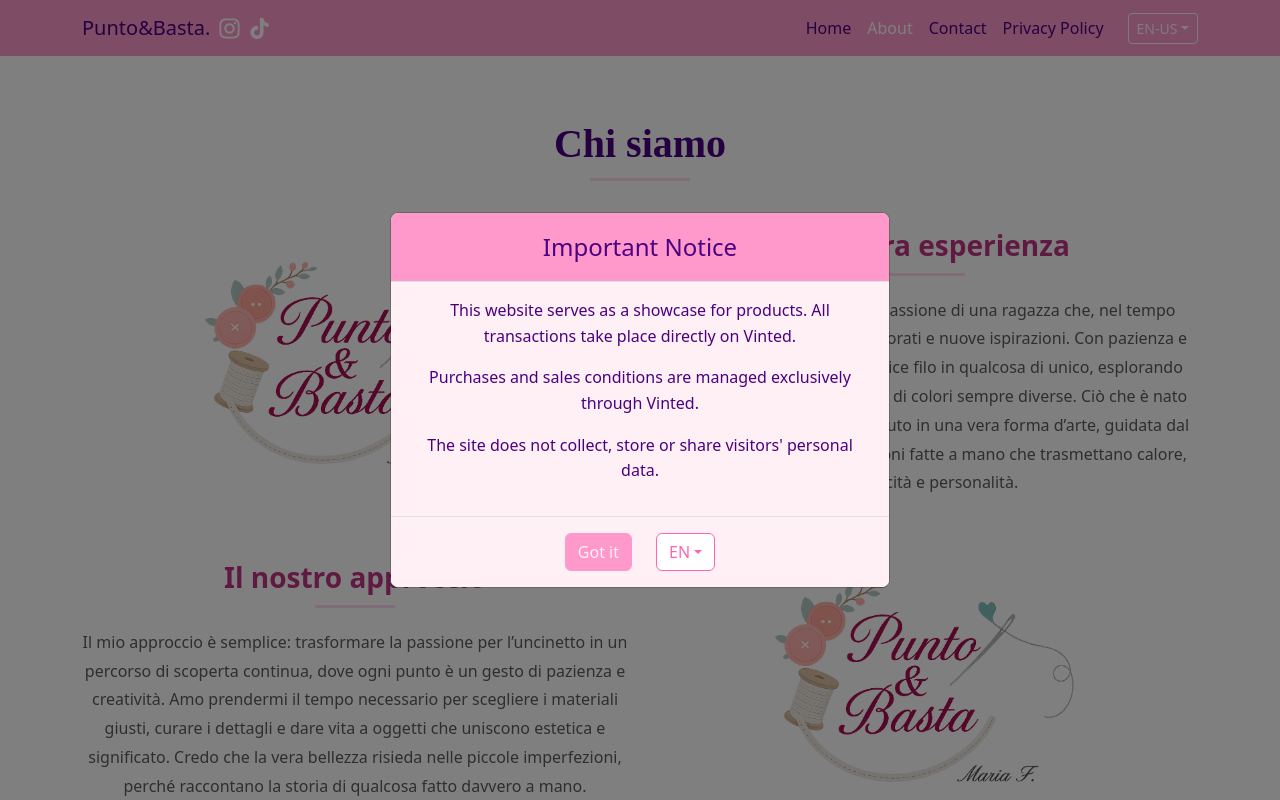
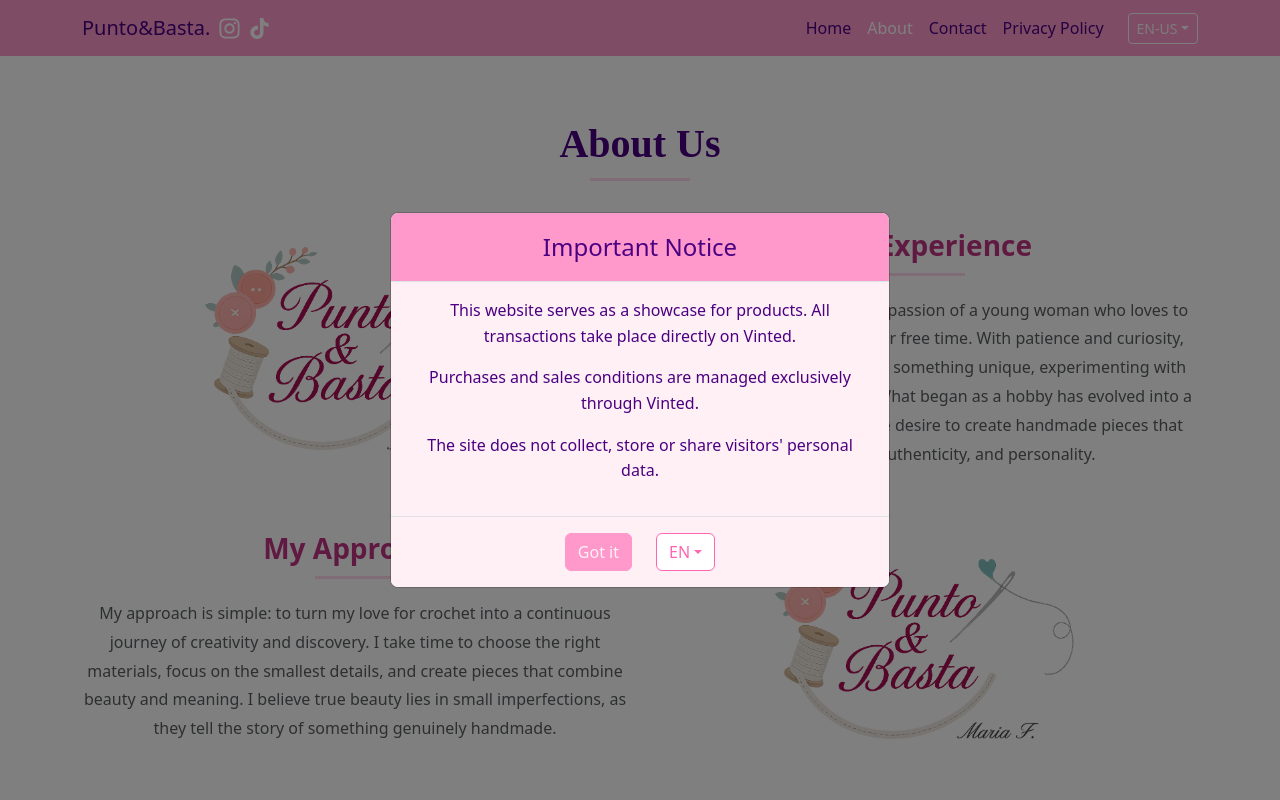
Before and after one commit to kevin96bit/Punto-Basta., a React (Create React App) app: page /chi-siamo in a window 1280 px wide. Shown: the top 800 px of the page. Built offline with nearby package versions, Linux system fonts and the light colour scheme.

Commit message:
aggiunto traduzioni about me

```diff
--- a/src/i18n.js
+++ b/src/i18n.js
@@ -4,7 +4,7 @@ import LanguageDetector from "i18next-browser-languagedetector";
 
 // Traduzioni
 const resources = {
-  // ITALIANO
+  // 🇮🇹 ITALIANO
   it: {
     translation: {
       navbar: {
@@ -23,6 +23,18 @@ const resources = {
         p3: "Il sito non raccoglie, memorizza né condivide dati personali dei visitatori.",
         button: "Ho capito",
       },
+      about: {
+        title: "Chi siamo",
+        metaDescription:
+          "Scopri la storia, la passione e i valori dietro il marchio Punto&Basta. Creazioni artigianali uniche e realizzate con amore.",
+        experienceTitle: "La nostra esperienza",
+        experienceText:
+          "Dietro ogni creazione c’è la passione di una ragazza che, nel tempo libero, ama perdersi tra fili colorati e nuove ispirazioni. Con pazienza e curiosità, trasforma un semplice filo in qualcosa di unico, esplorando forme, texture e combinazioni di colori sempre diverse. Ciò che è nato come un passatempo si è evoluto in una vera forma d’arte, guidata dal desiderio di dare vita a creazioni fatte a mano che trasmettano calore, autenticità e personalità.",
+        approachTitle: "Il mio approccio",
+        approachText:
+          "Il mio approccio è semplice: trasformare la passione per l’uncinetto in un percorso di scoperta continua, dove ogni punto è un gesto di pazienza e creatività. Amo prendermi il tempo necessario per scegliere i materiali giusti, curare i dettagli e dare vita a oggetti che uniscono estetica e significato. Credo che la vera bellezza risieda nelle piccole imperfezioni, perché raccontano la storia di qualcosa fatto davvero a mano.",
+        backHome: "Torna alla home",
+      },
       contact: {
         title: "Contattaci",
         subtitle: "Hai domande? Compila il modulo qui sotto.",
@@ -40,11 +52,11 @@ const resources = {
         captchaInfo:
           "Inserisci questo numero per confermare che non sei un robot.",
         invalidCaptcha: "Captcha non corretto",
-        //
         backHome: "Torna alla Home",
-        acceptConsent: "Ho letto e accetto", // testo vicino alla checkbox
-        acceptPrivacyLink: "Privacy Policy", // link a parte
-        errorAcceptConsent: "Per inviare il messaggio, è necessario confermare di aver letto e accettato la Privacy Policy",
+        acceptConsent: "Ho letto e accetto",
+        acceptPrivacyLink: "Privacy Policy",
+        errorAcceptConsent:
+          "Per inviare il messaggio, è necessario confermare di aver letto e accettato la Privacy Policy",
       },
       privacy: {
         title: "Privacy Policy",
@@ -121,7 +133,8 @@ const resources = {
       },
     },
   },
-  // INGLESE
+
+  // 🇬🇧 ENGLISH
   en: {
     translation: {
       navbar: {
@@ -139,6 +152,18 @@ const resources = {
         p3: "The site does not collect, store or share visitors' personal data.",
         button: "Got it",
       },
+      about: {
+        title: "About Us",
+        metaDescription:
+          "Discover the story, passion, and values behind Punto&Basta. Handmade creations crafted with care and love.",
+        experienceTitle: "Our Experience",
+        experienceText:
+          "Behind every creation lies the passion of a young woman who loves to explore colors and ideas in her free time. With patience and curiosity, she turns a simple thread into something unique, experimenting with shapes, textures, and colors. What began as a hobby has evolved into a true form of art, driven by the desire to create handmade pieces that convey warmth, authenticity, and personality.",
+        approachTitle: "My Approach",
+        approachText:
+          "My approach is simple: to turn my love for crochet into a continuous journey of creativity and discovery. I take time to choose the right materials, focus on the smallest details, and create pieces that combine beauty and meaning. I believe true beauty lies in small imperfections, as they tell the story of something genuinely handmade.",
+        backHome: "Back to Home",
+      },
       contact: {
         title: "Contact Us",
         subtitle: "Have questions? Fill out the form below.",
@@ -155,11 +180,11 @@ const resources = {
         captchaPlaceholder: "Enter number here",
         captchaInfo: "Enter this number to confirm you are not a bot.",
         invalidCaptcha: "Invalid captcha",
-        //
         backHome: "Back to Home",
         acceptConsent: "I have read and accept",
         acceptPrivacyLink: "Privacy Policy",
-        errorAcceptConsent: "To send the message, you must confirm that you have read and accepted the Privacy Policy",
+        errorAcceptConsent:
+          "To send the message, you must confirm that you have read and accepted the Privacy Policy",
       },
       privacy: {
         title: "Privacy Policy",
@@ -218,7 +243,8 @@ const resources = {
         notFoundTitle: "Product not found",
         notFoundText: "The product you are looking for does not exist.",
         goBack: "Go back",
-        seoNote: "Buy directly on Vinted through our showcase site.",
+        seoNote:
+          "Buy directly on Vinted through our showcase site.",
         image: "image",
         buyVinted: "Buy on Vinted",
         continueBrowsing: "Continue browsing",
@@ -235,7 +261,8 @@ const resources = {
       },
     },
   },
-  // FRANCESE
+
+  // 🇫🇷 FRANÇAIS
   fr: {
     translation: {
       navbar: {
@@ -254,6 +281,18 @@ const resources = {
         p3: "Le site ne collecte, ne stocke ni ne partage les données personnelles des visiteurs.",
         button: "Compris",
       },
+      about: {
+        title: "À propos",
+        metaDescription:
+          "Découvrez l’histoire, la passion et les valeurs derrière Punto&Basta. Des créations artisanales faites avec amour et soin.",
+        experienceTitle: "Notre expérience",
+        experienceText:
+          "Derrière chaque création se cache la passion d’une jeune femme qui aime explorer les fils et les couleurs pendant son temps libre. Avec patience et curiosité, elle transforme un simple fil en quelque chose d’unique, en explorant différentes formes, textures et combinaisons. Ce qui a commencé comme un passe-temps est devenu une véritable forme d’art, guidée par le désir de créer des pièces faites à la main qui transmettent chaleur, authenticité et personnalité.",
+        approachTitle: "Mon approche",
+        approachText:
+          "Mon approche est simple : transformer ma passion pour le crochet en un parcours de découverte et de créativité. Je prends le temps de choisir les bons matériaux, de soigner chaque détail et de créer des objets qui allient esthétique et sens. Je crois que la véritable beauté réside dans les petites imperfections, car elles racontent l’histoire d’un travail véritablement artisanal.",
+        backHome: "Retour à l’accueil",
+      },
       contact: {
         title: "Contactez-nous",
         subtitle: "Des questions ? Remplissez le formulaire ci-dessous.",
@@ -271,11 +310,11 @@ const resources = {
         captchaInfo:
           "Entrez ce numéro pour confirmer que vous n'êtes pas un robot.",
         invalidCaptcha: "Captcha invalide",
-        //
         backHome: "Retour à l'accueil",
         acceptConsent: "J'ai lu et j'accepte",
         acceptPrivacyLink: "Politique de confidentialité",
-        errorAcceptConsent: "Pour envoyer le message, vous devez confirmer que vous avez lu et accepté la Politique de confidentialité"
+        errorAcceptConsent:
+          "Pour envoyer le message, vous devez confirmer que vous avez lu et accepté la Politique de confidentialité",
       },
       privacy: {
         title: "Politique de confidentialité",
@@ -317,15 +356,18 @@ const resources = {
           },
           legalBasis: {
             title: "7. Base légale",
-            text: "Le traitement des données repose sur le consentement explicite de l'utilisateur, donné via la case à cocher dans le formulaire de contact.",
+            text:
+              "Le traitement des données repose sur le consentement explicite de l'utilisateur, donné via la case à cocher dans le formulaire de contact.",
           },
           cookies: {
             title: "8. Cookies",
-            text: "Ce site n'utilise pas de cookies de profilage ni d'outils de suivi. Les cookies techniques éventuels sont utilisés uniquement pour garantir le bon fonctionnement du site.",
+            text:
+              "Ce site n'utilise pas de cookies de profilage ni d'outils de suivi. Les cookies techniques éventuels sont utilisés uniquement pour garantir le bon fonctionnement du site.",
           },
           updates: {
             title: "9. Modifications de la présente politique",
-            text: "Cette politique de confidentialité peut être mise à jour périodiquement. Veuillez la consulter régulièrement pour rester informé de toute modification.",
+            text:
+              "Cette politique de confidentialité peut être mise à jour périodiquement. Veuillez la consulter régulièrement pour rester informé de toute modification.",
           },
           copyright: "Punto&Basta — Tous droits réservés © {{year}}",
         },
--- a/src/pages/About.js
+++ b/src/pages/About.js
@@ -1,18 +1,18 @@
 import React from "react";
-import { Container, Row, Col, Image, Button } from "react-bootstrap";
+import { Container, Row, Col, Button } from "react-bootstrap";
 import { Link } from "react-router-dom";
 import { Helmet } from "react-helmet";
+import { useTranslation } from "react-i18next";
 
 export default function About() {
+  const { t } = useTranslation();
+
   return (
     <Container className="py-5">
       {/* SEO */}
       <Helmet>
-        <title>Chi siamo — Punto&Basta</title>
-        <meta
-          name="description"
-          content="Scopri la storia, la passione e i valori dietro il marchio Punto&Basta. Creazioni artigianali uniche e realizzate con amore."
-        />
+        <title>{t("about.title")} — Punto&Basta</title>
+        <meta name="description" content={t("about.metaDescription")} />
       </Helmet>
 
       {/* Titolo principale */}
@@ -24,7 +24,7 @@ export default function About() {
             color: "#4B0082",
           }}
         >
-          Chi siamo
+          {t("about.title")}
         </h1>
         <hr
           style={{
@@ -40,9 +40,8 @@ export default function About() {
       {/* Sezione principale */}
       <Row className="align-items-center mb-5">
         <Col md={6} className="text-center mb-4 mb-md-0">
-          <div className="mb-2">
           <img
-              src="/logo-light.png" // 🔹 Sostituisci con un'immagine reale
+            src="/logo-light.png"
             alt="Punto & Basta Logo"
             style={{
               width: "300px",
@@ -52,18 +51,11 @@ export default function About() {
               margin: "0 auto 1rem auto",
             }}
           />
-          </div>
         </Col>
 
         <Col md={6} className="text-center">
-          <h3
-            style={{
-              color: "#C13584",
-              fontWeight: "bold",
-              textAlign: "center",
-            }}
-          >
-            La nostra esperienza
+          <h3 style={{ color: "#C13584", fontWeight: "bold" }}>
+            {t("about.experienceTitle")}
           </h3>
 
           <hr
@@ -72,25 +64,12 @@ export default function About() {
               height: "3px",
               backgroundColor: "#FF66B2",
               border: "none",
-              margin: "10px auto 20px auto", // centra la linea
+              margin: "10px auto 20px auto",
             }}
           />
 
-          <p
-            className="text-muted"
-            style={{
-              lineHeight: "1.8",
-              marginTop: "1rem",
-              textAlign: "center",
-            }}
-          >
-            Dietro ogni creazione c’è la passione di una ragazza che, nel tempo
-            libero, ama perdersi tra fili colorati e nuove ispirazioni. Con
-            pazienza e curiosità, trasforma un semplice filo in qualcosa di
-            unico, esplorando forme, texture e combinazioni di colori sempre
-            diverse. Ciò che è nato come un passatempo si è evoluto in una vera
-            forma d’arte, guidata dal desiderio di dare vita a creazioni fatte a
-            mano che trasmettano calore, autenticità e personalità.
+          <p className="text-muted" style={{ lineHeight: "1.8", textAlign: "center" }}>
+            {t("about.experienceText")}
           </p>
         </Col>
       </Row>
@@ -98,14 +77,8 @@ export default function About() {
       {/* Sezione secondaria */}
       <Row className="align-items-center">
         <Col md={6} className="order-2 order-md-1 text-center">
-          <h3
-            style={{
-              color: "#C13584",
-              fontWeight: "bold",
-              textAlign: "center",
-            }}
-          >
-            Il nostro approccio
+          <h3 style={{ color: "#C13584", fontWeight: "bold" }}>
+            {t("about.approachTitle")}
           </h3>
 
           <hr
@@ -114,32 +87,18 @@ export default function About() {
               height: "3px",
               backgroundColor: "#FF66B2",
               border: "none",
-              margin: "10px auto 20px auto", // centra la linea sotto il titolo
+              margin: "10px auto 20px auto",
             }}
           />
 
-          <p
-            className="text-muted"
-            style={{
-              lineHeight: "1.8",
-              marginTop: "1rem",
-              textAlign: "center",
-            }}
-          >
-            Il mio approccio è semplice: trasformare la passione per l’uncinetto in un percorso di
-            scoperta continua, dove ogni punto è un gesto di pazienza e
-            creatività. Amo prendermi il tempo necessario per scegliere i
-            materiali giusti, curare i dettagli e dare vita a oggetti che
-            uniscono estetica e significato. Credo che la vera bellezza risieda
-            nelle piccole imperfezioni, perché raccontano la storia di qualcosa
-            fatto davvero a mano.
+          <p className="text-muted" style={{ lineHeight: "1.8", textAlign: "center" }}>
+            {t("about.approachText")}
           </p>
         </Col>
 
         <Col md={6} className="text-center order-1 order-md-2 mb-4 mb-md-0">
-          <div className="mb-2">
           <img
-              src="/logo-light.png" // 🔹 Sostituisci con un'immagine del laboratorio o prodotto
+            src="/logo-light.png"
             alt="Punto & Basta Logo"
             style={{
               width: "300px",
@@ -149,7 +108,6 @@ export default function About() {
               margin: "0 auto 1rem auto",
             }}
           />
-          </div>
         </Col>
       </Row>
 
@@ -164,14 +122,10 @@ export default function About() {
             padding: "10px 24px",
             borderRadius: "8px",
           }}
-          onMouseEnter={(e) =>
-            (e.currentTarget.style.backgroundColor = "#C13584")
-          }
-          onMouseLeave={(e) =>
-            (e.currentTarget.style.backgroundColor = "#FF66B2")
-          }
+          onMouseEnter={(e) => (e.currentTarget.style.backgroundColor = "#C13584")}
+          onMouseLeave={(e) => (e.currentTarget.style.backgroundColor = "#FF66B2")}
         >
-          Torna alla home
+          {t("about.backHome")}
         </Button>
       </div>
     </Container>
```
Lines whose indentation alone changed are shown as unchanged.
